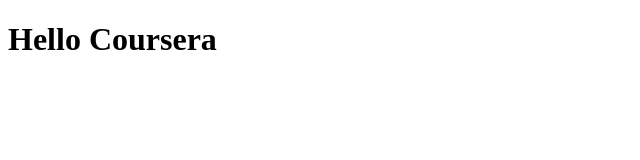
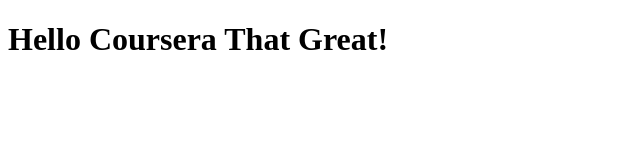
Before and after one commit to eviagustina/coursera-test, a plain HTML site: page site/index.html in a window 1280 px wide. Shown: the whole page, without its empty margins (0-640 px from the left). Drawn offline with Linux system fonts and the light colour scheme.

Commit message:
commit 2

```diff
--- a/site/index.html
+++ b/site/index.html
@@ -6,6 +6,6 @@
     <title>Hello Coursera</title>
 </head>
 <body>
-  <h1>Hello Coursera</h1>
+  <h1>Hello Coursera That Great!</h1>
 </body>
 </html>
```
